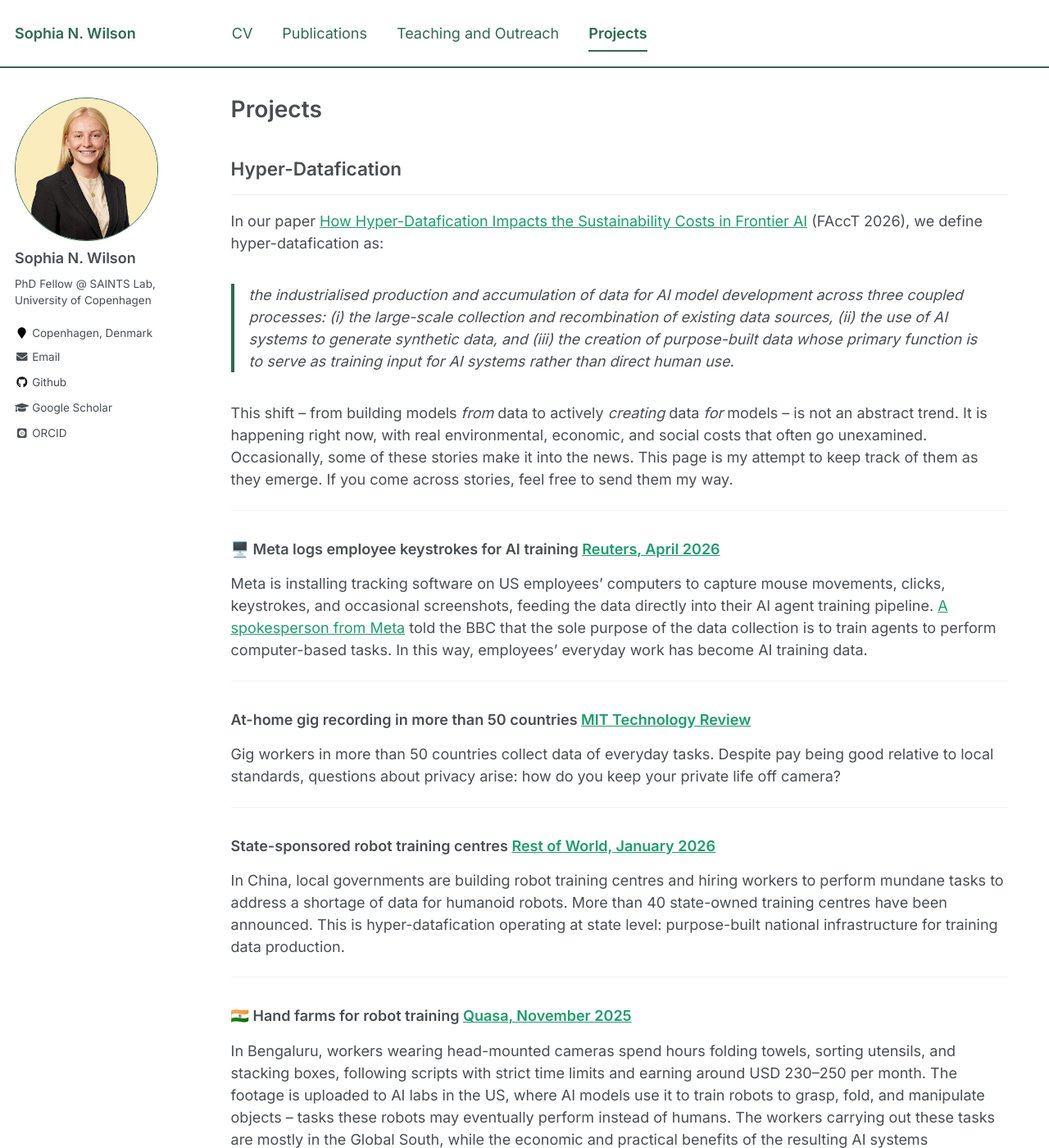
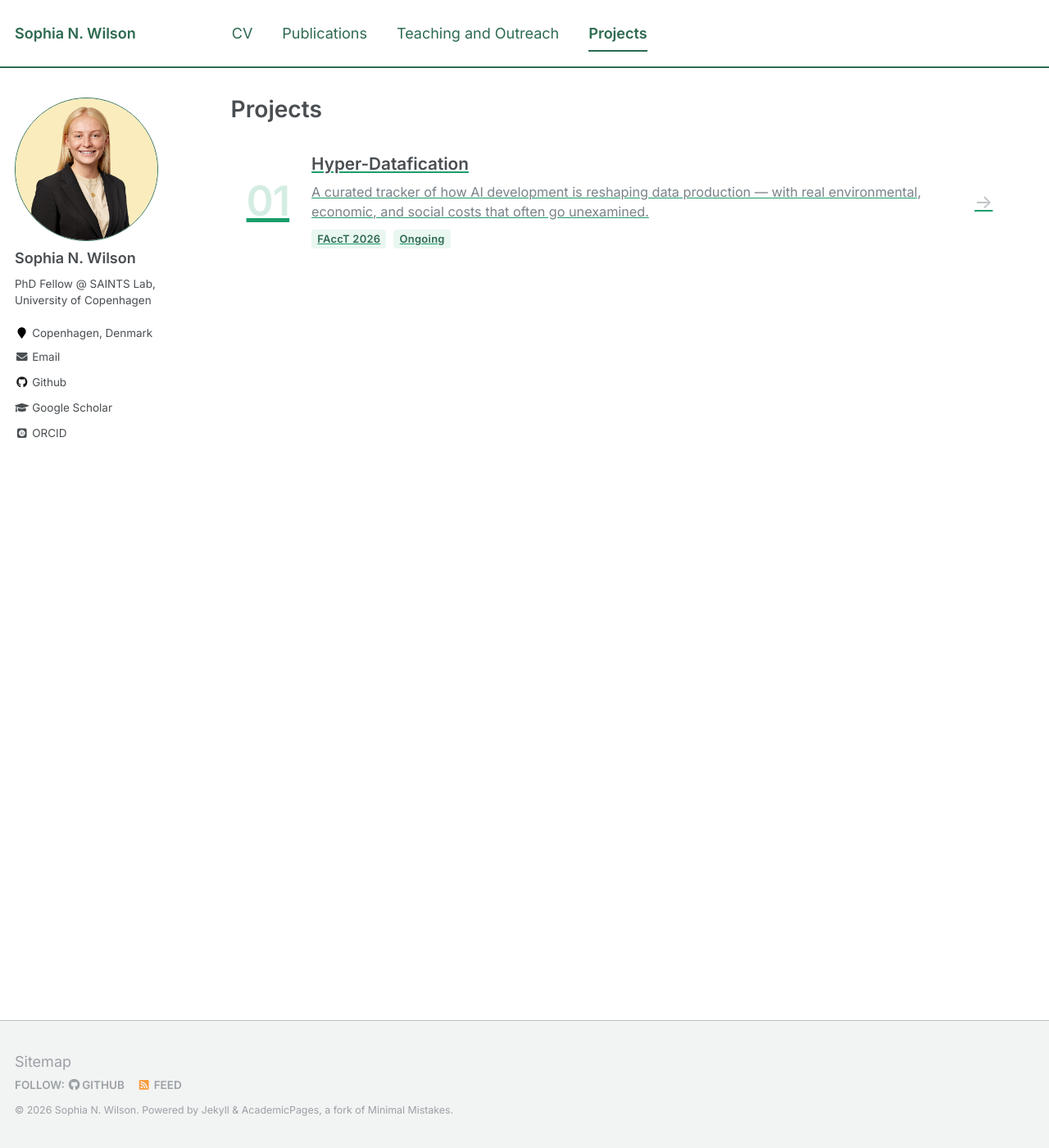
Before and after one commit to sophiawilson18/sophiawilson18.github.io, a Jekyll site: the page built from _pages/projects.md, in a window 1280 px wide and 1400 px high. Shown: the whole window at 82% size. Built offline with Jekyll 4.4.1, drawn with Linux system fonts in a browser that asks for light colours; some web fonts are replaced; some of the changed text lies outside the part shown.

Commit message:
Add projects collection with card grid layout and hyper-datafication project page
Co-Authored-By: Claude Sonnet 4.6 <noreply@anthropic.com>

```diff
--- a/_config.yml
+++ b/_config.yml
@@ -122,6 +122,9 @@ collections:
   publications:
     output: true
     permalink: /:collection/:path/
+  projects:
+    output: true
+    permalink: /projects/:path/
 
 
 # Defaults
@@ -142,6 +145,13 @@ defaults:
       author_profile: true
       share: true
       comments: true
+  # _projects
+  - scope:
+      path: ""
+      type: projects
+    values:
+      layout: single
+      author_profile: true
 # Sass/SCSS
 sass:
   sass_dir: _sass
--- a/_pages/projects.md
+++ b/_pages/projects.md
@@ -3,45 +3,27 @@ layout: archive
 title: "Projects"
 permalink: /projects/
 author_profile: true
-redirect_from:
-  - /resume
----
-{% include base_path %}
-{% if author.googlescholar %}
-You can also find my articles on <u><a href="{{author.googlescholar}}">my Google Scholar profile</a>.</u>
-{% endif %}
-
-
-
-## Hyper-Datafication
----
-In our paper [How Hyper-Datafication Impacts the Sustainability Costs in Frontier AI](https://arxiv.org/abs/2602.00056) (FAccT 2026), we define hyper-datafication as:
-
-> the industrialised production and accumulation of data for AI model development across three coupled processes: (i) the large-scale collection and recombination of existing data sources, (ii) the use of AI systems to generate synthetic data, and (iii) the creation of purpose-built data whose primary function is to serve as training input for AI systems rather than direct human use.
-
-This shift -- from building models *from* data to actively *creating* data *for* models -- is not an abstract trend. It is happening right now, with real environmental, economic, and social costs that often go unexamined. Occasionally, some of these stories make it into the news. This page is my attempt to keep track of them as they emerge. If you come across stories, feel free to send them my way.
-
 ---
 
+{% include base_path %}
 
-### 🖥️ Meta logs employee keystrokes for AI training **[Reuters, April 2026](https://www.reuters.com/sustainability/boards-policy-regulation/meta-start-capturing-employee-mouse-movements-keystrokes-ai-training-data-2026-04-21/)**
-
-Meta is installing tracking software on US employees' computers to capture mouse movements, clicks, keystrokes, and occasional screenshots, feeding the data directly into their AI agent training pipeline. [A spokesperson from Meta](https://www.bbc.com/news/articles/cvglyklz49jo) told the BBC that the sole purpose of the data collection is to train agents to perform computer-based tasks. In this way, employees' everyday work has become AI training data.
-
----
-
-### At-home gig recording in more than 50 countries **[MIT Technology Review](https://www.technologyreview.com/2026/04/01/1134863/humanoid-data-training-gig-economy-2026-breakthrough-technology/)**
-Gig workers in more than 50 countries collect data of everyday tasks. Despite pay being good relative to local standards, questions about
-privacy arise: how do you keep your private life off camera?
-
----
-
-### State-sponsored robot training centres **[Rest of World, January 2026](https://restofworld.org/2026/china-robots-training-centers-workers/)**
-In China, local governments are building robot training centres and hiring workers to perform mundane tasks to address a shortage of data
-for humanoid robots. More than 40 state-owned training centres have been announced. This is hyper-datafication operating at state level: purpose-built national infrastructure for training data production.
-
----
-
-### 🇮🇳 Hand farms for robot training **[Quasa, November 2025](https://quasa.io/media/the-hidden-hand-farms-of-india-fueling-the-ai-robot-revolution-with-human-motion)**
-
-In Bengaluru, workers wearing head-mounted cameras spend hours folding towels, sorting utensils, and stacking boxes, following scripts with strict time limits and earning around USD 230–250 per month.  The footage is uploaded to AI labs in the US, where AI models use it to train robots to grasp, fold, and manipulate objects -- tasks these robots may eventually perform instead of humans. The workers carrying out these tasks are mostly in the Global South, while the economic and practical benefits of the resulting AI systems predominantly accrue in the Global North. This is a clear example of hyper-datafication, and of how its costs and benefits are distributed unevenly.
+<div class="project-grid">
+{% assign sorted_projects = site.projects | sort: "order" %}
+{% for project in sorted_projects %}
+<a class="project-card" href="{{ project.url }}">
+  <span class="project-card__number">{% if forloop.index < 10 %}0{{ forloop.index }}{% else %}{{ forloop.index }}{% endif %}</span>
+  <div class="project-card__body">
+    <div class="project-card__title">{{ project.title }}</div>
+    <div class="project-card__description">{{ project.description }}</div>
+    {% if project.tags %}
+    <div class="project-card__tags">
+      {% for tag in project.tags %}
+      <span class="project-card__tag">{{ tag }}</span>
+      {% endfor %}
+    </div>
+    {% endif %}
+  </div>
+  <span class="project-card__arrow">→</span>
+</a>
+{% endfor %}
+</div>
--- /dev/null
+++ b/_sass/_project-cards.scss
@@ -0,0 +1,79 @@
+.project-grid {
+  margin-top: 0.5em;
+}
+
+.project-card {
+  display: flex;
+  align-items: center;
+  gap: 1.5em;
+  padding: 1.4em 1em;
+  margin-bottom: 0.5em;
+  border-radius: 8px;
+  text-decoration: none;
+  transition: background 0.15s ease;
+  border: 1px solid transparent;
+
+  &:hover {
+    background: #f4fbf8;
+    border-color: #d4ede3;
+    text-decoration: none;
+
+    .project-card__title { color: $primary-color; }
+    .project-card__arrow { transform: translateX(5px); color: $primary-color; }
+  }
+
+  &__number {
+    font-size: 2.8em;
+    font-weight: 700;
+    color: #d4ede3;
+    line-height: 1;
+    min-width: 2.2rem;
+    flex-shrink: 0;
+    font-family: $sans-serif;
+    letter-spacing: -0.02em;
+  }
+
+  &__body {
+    flex: 1;
+  }
+
+  &__title {
+    font-size: 1.15em;
+    font-weight: 600;
+    color: $text-color;
+    margin-bottom: 0.35em;
+    transition: color 0.15s ease;
+    line-height: 1.3;
+  }
+
+  &__description {
+    font-size: 0.9em;
+    color: $gray;
+    line-height: 1.5;
+    margin-bottom: 0.6em;
+  }
+
+  &__tags {
+    display: flex;
+    gap: 0.5em;
+    flex-wrap: wrap;
+  }
+
+  &__tag {
+    display: inline-block;
+    font-size: 0.72em;
+    font-weight: 600;
+    background: #eaf7f1;
+    color: #2d6a4f;
+    padding: 0.15em 0.55em;
+    border-radius: 4px;
+    letter-spacing: 0.02em;
+  }
+
+  &__arrow {
+    font-size: 1.3em;
+    color: $light-gray;
+    transition: transform 0.15s ease, color 0.15s ease;
+    flex-shrink: 0;
+  }
+}
--- a/assets/css/main.scss
+++ b/assets/css/main.scss
@@ -41,3 +41,4 @@
 @import "print";
 @import "timeline";
 @import "publications";
+@import "project-cards";
```
Also changed, not shown: _projects/hyper-datafication.md (added, +36 -0 lines).
